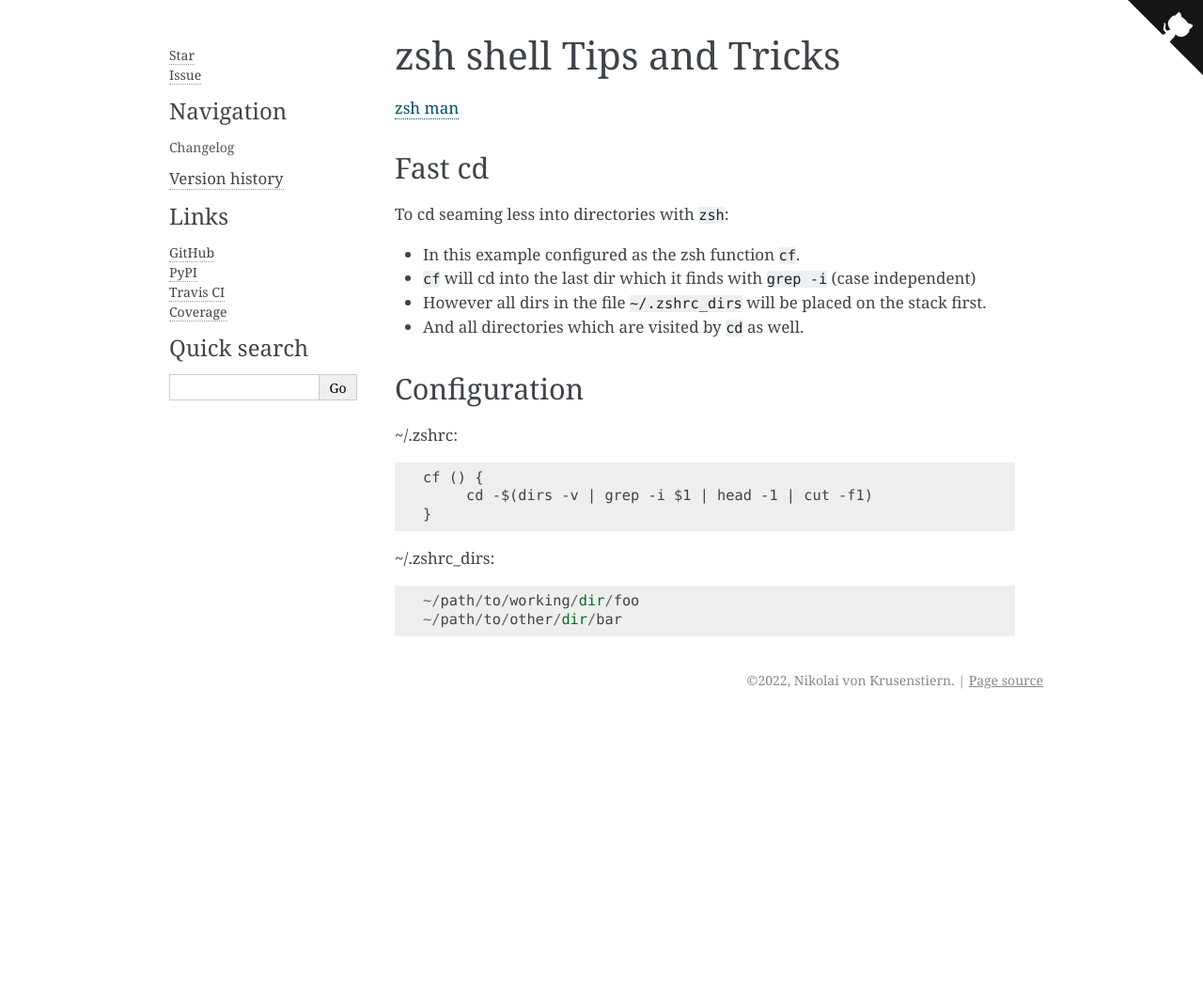
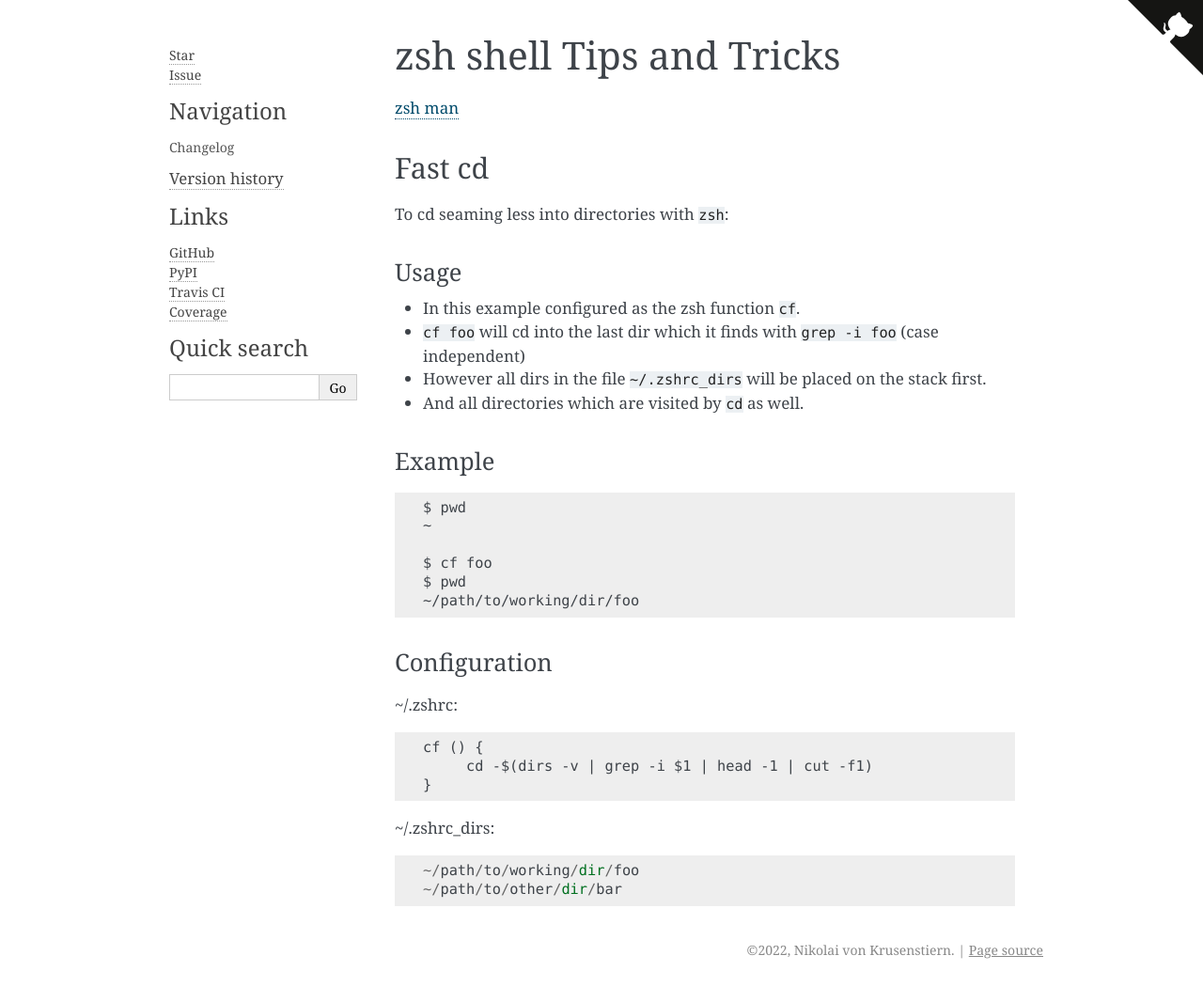
Before and after one commit to cruisen/cli-calc, a Sphinx documentation site: the page built from docs/extras/zsh.md, in a window 1280 px wide. Shown: the whole page at 94% size. Built offline with Sphinx 7.4.7, drawn with Linux system fonts in a browser that asks for light colours; before the commit the page ends 900 px from its top, so only the background shows below that.

Commit message:
add Example

````diff
--- a/docs/extras/zsh.md
+++ b/docs/extras/zsh.md
@@ -5,12 +5,23 @@
 ## Fast cd
 To cd seaming less into directories with ```zsh```:
 
+### Usage
 - In this example configured as the zsh function ```cf```.
-- ```cf``` will cd into the last dir which it finds with ```grep -i``` (case independent)
+- ```cf foo``` will cd into the last dir which it finds with ```grep -i foo``` (case independent)
 - However all dirs in the file ```~/.zshrc_dirs``` will be placed on the stack first.
 - And all directories which are visited by ```cd``` as well.
 
-## Configuration
+### Example
+```
+$ pwd
+~
+
+$ cf foo
+$ pwd
+~/path/to/working/dir/foo
+```
+
+### Configuration
 ~/.zshrc:
 ```
 cf () {
````
